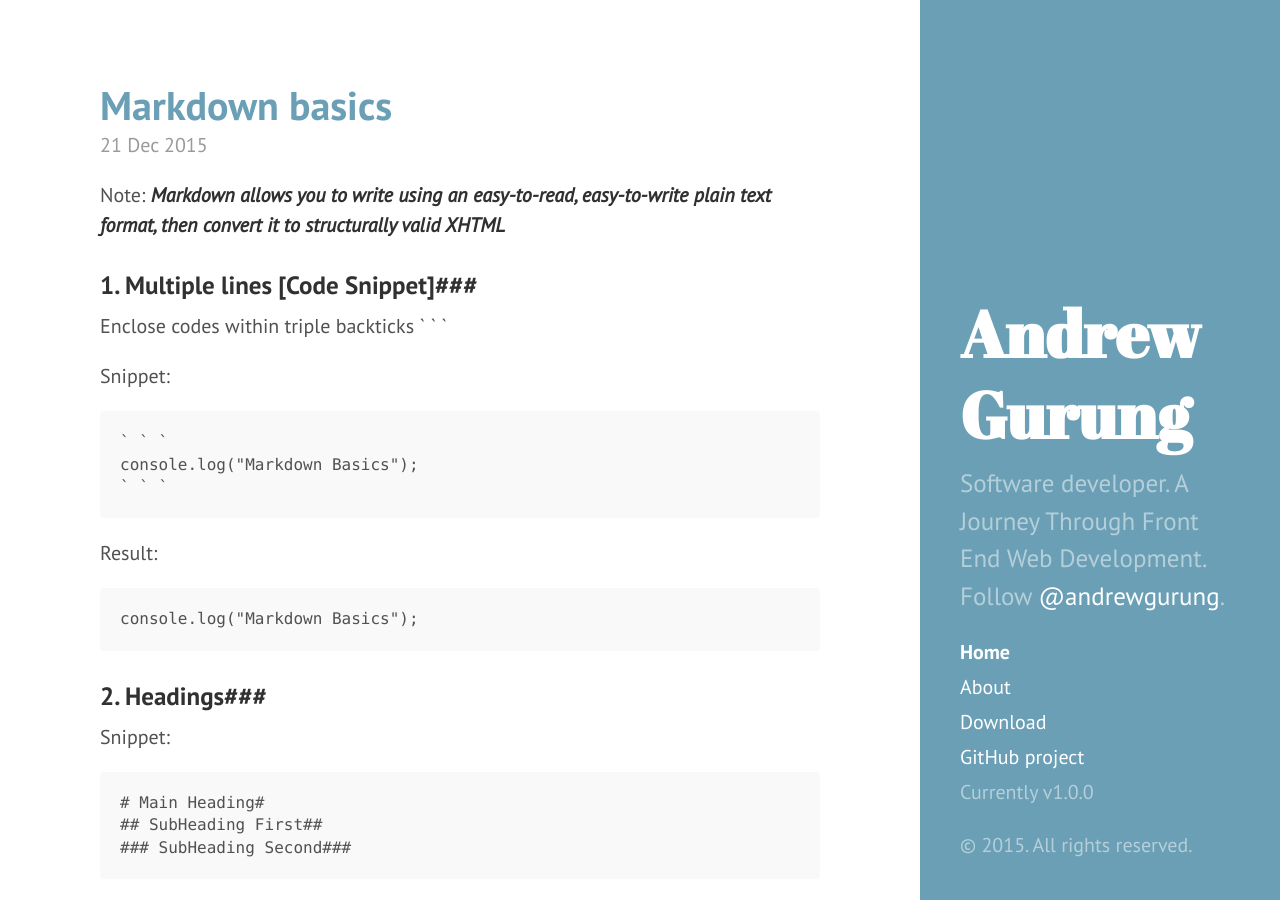
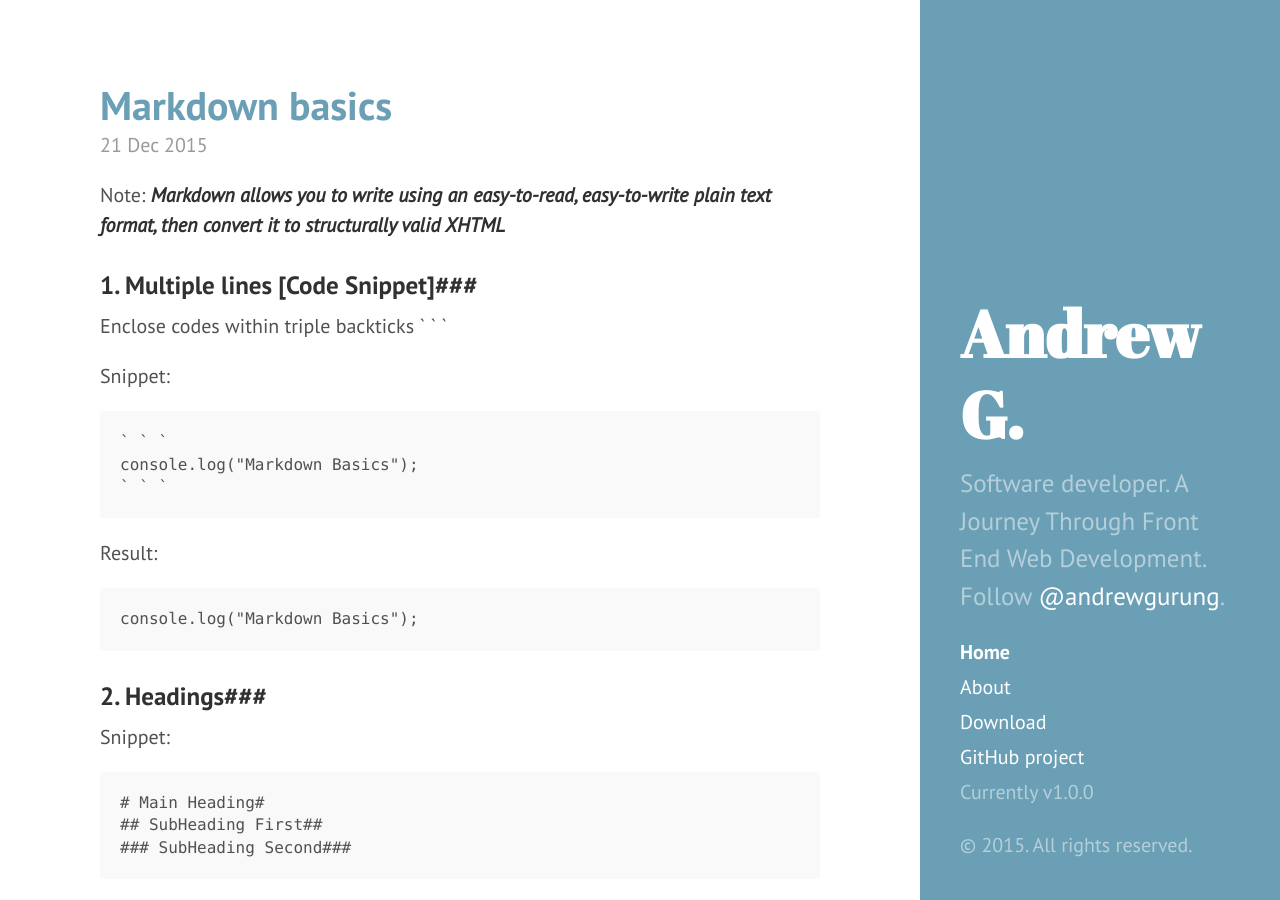
Before and after one commit to andrewgurung/andrewgurung.github.io, a Jekyll site: the page built from index.html, in a window 1280 px wide and 900 px high. Built offline with Jekyll 4.4.1, drawn with Linux system fonts in a browser that asks for light colours; Markdown is read by kramdown in place of the engine named in the settings; the list of posts is cut into pages by our own code.

```diff
--- a/_includes/sidebar.html
+++ b/_includes/sidebar.html
@@ -3,7 +3,8 @@
     <div class="sidebar-about">
       <h1>
         <a href="{{ site.baseurl }}">
-          {{ site.title }}
+          <!--{{ site.title }}-->
+          Andrew G.
         </a>
       </h1>
       <p class="lead">{{ site.description }}</p>
```
